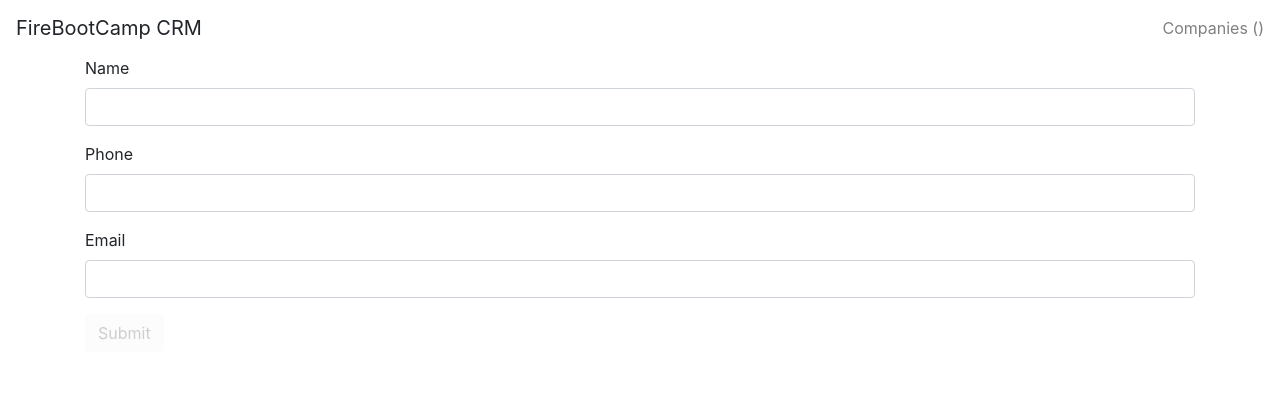
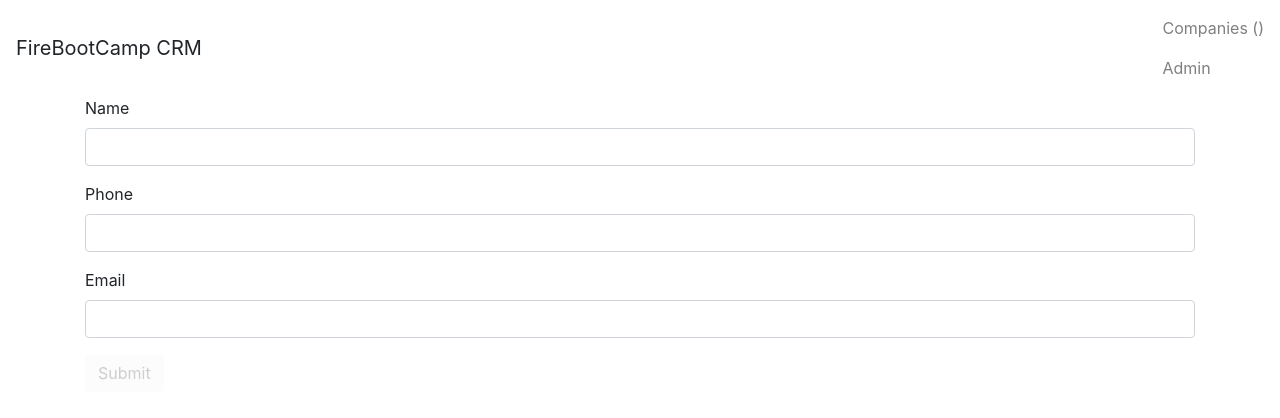
Before and after one commit to SSWConsulting/ng-firebootcamp-bne-201905, an Angular app: page /company/new in a window 1280 px wide. Shown: the top 418 px of the page. Built offline with nearby package versions, Linux system fonts and the light colour scheme; no server answers.

Commit message:
added lazy loaded module

```diff
--- /dev/null
+++ b/src/app/admin/admin.component.html
@@ -0,0 +1,3 @@
+<p>
+  admin works!
+</p>
--- /dev/null
+++ b/src/app/admin/admin.component.ts
@@ -0,0 +1,15 @@
+import { Component, OnInit } from '@angular/core';
+
+@Component({
+  selector: 'fbc-admin',
+  templateUrl: './admin.component.html',
+  styleUrls: ['./admin.component.scss']
+})
+export class AdminComponent implements OnInit {
+
+  constructor() { }
+
+  ngOnInit() {
+  }
+
+}
--- a/src/app/app-routing.module.ts
+++ b/src/app/app-routing.module.ts
@@ -7,7 +7,8 @@
   { path:  '',  redirectTo:  'company/list',  pathMatch:  'full' },
   { path:  'company/list',  component:  CompanyListComponent },
   { path:  'company/edit/:id',  component:  CompanyEditComponent },
-  { path:  'company/new',  component:  CompanyEditComponent }
+  { path:  'company/new',  component:  CompanyEditComponent },
+  { path:  'admin', loadChildren: '../app/admin/admin.module#AdminModule'}
 ];
 
 @NgModule({
--- a/src/app/app.component.html
+++ b/src/app/app.component.html
@@ -1,9 +1,13 @@
 <nav class="navbar navbar-light bg-faded">
   <a class="navbar-brand">FireBootCamp CRM</a>
   <ul class="navbar-nav ml-auto">
-    <li class="nav-item" [routerLinkActive]="'active'">
-      <a class="nav-link" [routerLink]="['/company/list']">Companies ({{companiesCount$ | async }})</a>
-    </li>
+      <li class="nav-item" [routerLinkActive]="'active'">
+          <a class="nav-link" [routerLink]="['/company/list']">Companies ({{companiesCount$ | async }})</a>
+        </li>
+
+        <li class="nav-item" [routerLinkActive]="'active'">
+            <a class="nav-link" [routerLink]="['/admin']"> Admin </a>
+          </li>
   </ul>
 </nav>
 
```
Also changed, not shown: src/app/admin/admin-routing.module.ts (added, +13 -0 lines), src/app/admin/admin.module.ts (added, +14 -0 lines), src/app/admin/admin.component.scss (added).
